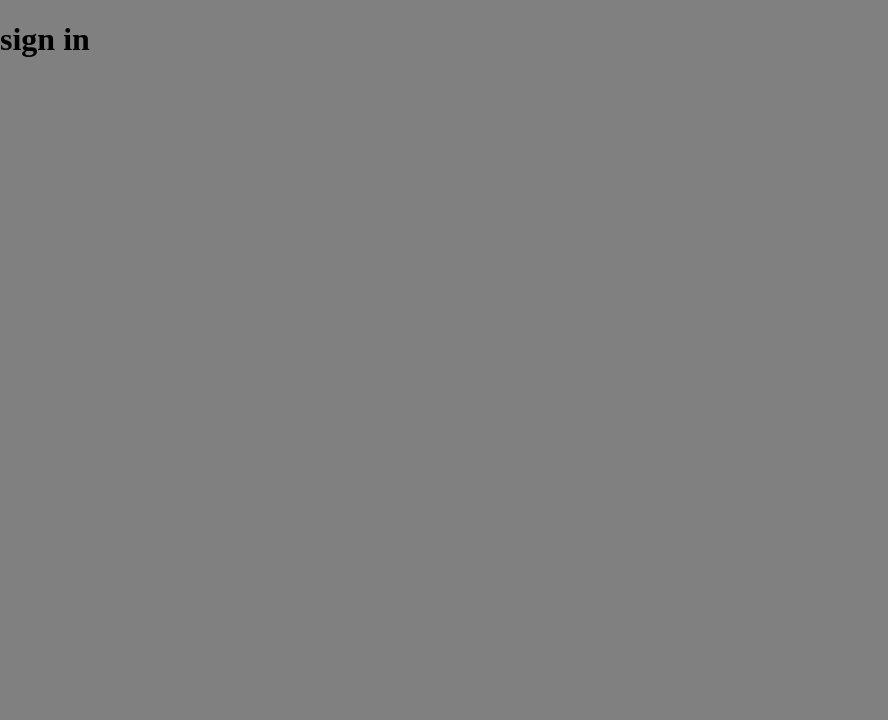
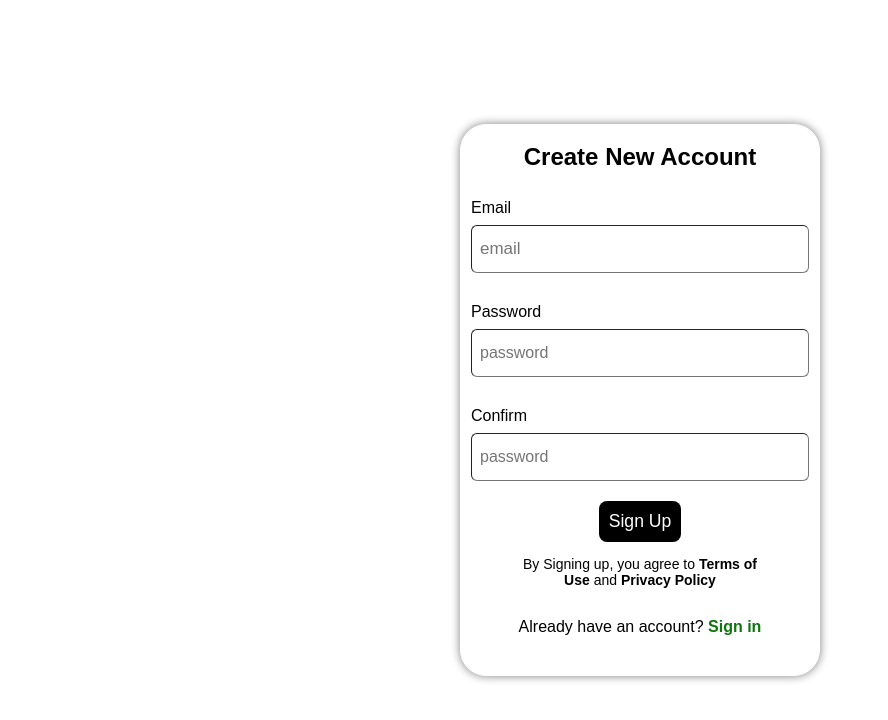
Before and after one commit to DhanushT7/Chat-Application, a React (Vite) app in the folder Frontend/: page /signup in a window 1280 px wide. Shown: the top 720 px of the page, without its empty margins (0-888 px from the left). Built offline with nearby package versions, Linux system fonts and the light colour scheme.

Commit message:
signup-1

```diff
--- a/Frontend/src/pages/signup/sign-up.css
+++ b/Frontend/src/pages/signup/sign-up.css
@@ -3,9 +3,179 @@ body{
 }
 
 .page-body{
-  background-color: grey;
   height:100vh;
   width:100%;
   margin:0;
   overflow:hidden;
+  display:flex;
+  align-items: center;
+  justify-content: center;
+  font-family:sans-serif;
 }
+
+.signup-box{
+  height:550px;
+  border-radius:26px;
+  background-color: rgb(255, 255, 255);
+
+  border:1px solid rgb(255, 254, 254);
+  box-shadow: 0 0 10px grey;
+}
+
+.new-account{
+  display:flex;
+  justify-content: center;
+  align-items: center;
+  margin:10px;
+  padding:8px;
+  font-size:1.5rem;
+  font-weight:600;
+}
+
+.user-input-box{
+  height:200px;
+  display:flex;
+  flex-direction:column;
+  align-items: center;
+  justify-content: space-around;
+}
+
+.email-box{
+  display:flex;
+  justify-content: space-between;
+  flex-direction: column;
+  padding:10px;
+  margin-bottom:10px;
+}
+
+.email{
+  width:320px;
+  height:30px;
+  margin-top:8px;
+  padding:8px;
+  border-radius: 6px;
+  border-width:1px;
+  font-size:16px;
+  font-size:17px;
+  outline:none;
+  transition:all 0.2s ease-in-out;
+}
+
+.email:hover{
+    box-shadow:1px 1px 5px 2px rgb(215, 214, 214);
+}
+
+.email:focus{
+  outline:1px solid rgb(29, 197, 29);
+  box-shadow:none;
+}
+
+.password-box{
+  display:flex;
+  justify-content: space-between;
+  flex-direction: column;
+  padding:10px;
+  margin-bottom:10px;
+
+}
+
+.password{
+  width:320px;
+  height:30px;
+  margin-top:8px;
+  padding:8px;
+  border-radius: 6px;
+  border-width:1px;
+  font-size:16px;
+  outline:none;
+  transition:all 0.2s ease-in-out;
+}
+
+.password:hover{
+  box-shadow:1px 1px 5px 2px rgb(215, 214, 214);
+}
+
+.password:focus{
+  outline:1px solid rgb(245, 30, 30);
+  box-shadow:none;
+
+}
+
+.confirm-pass-box{
+  display:flex;
+  justify-content: space-between;
+  flex-direction: column;
+  padding:10px;
+  margin-bottom:10px;
+
+}
+
+.confirm-password{
+  width:320px;
+  margin-top:8px;
+  height:30px;
+  padding:8px;
+  border-radius: 6px;
+  border-width:1px;
+  font-size:16px;
+  outline:none;
+  transition:all 0.2s ease-in-out;
+}
+
+.confirm-password:hover{
+  box-shadow:1px 1px 5px 2px rgb(192, 190, 190);
+}
+
+.confirm-password:focus{
+  outline:1px solid rgb(245, 30, 30);
+  box-shadow:none;
+}
+
+.signup-btn{
+  background-color: black;
+  color:white;
+  padding:10px;
+  font-size:1.1rem;
+  border:none;
+  border-radius:8px;
+  transition:all 0.2s ease-in-out;
+
+}
+
+.signup-btn:hover{
+  color:black;
+  background-color: white;
+  font-weight:600;
+  box-shadow: 0 0 5px grey;
+
+}
+
+.signup-btn:active{
+  background-color:rgb(69, 68, 68);
+  color:white;
+}
+
+.Terms-box{
+  width:250px;
+}
+
+.terms{
+  font-size:14px;
+  text-align: center;
+}
+
+.terms b{
+  color:rgb(0, 0, 0);
+}
+
+.terms b:hover{
+  text-decoration: underline;
+}
+
+.sign-in-option b{
+  color:rgb(15, 117, 15);
+}
+
+.sign-in-option b:hover{
+  text-decoration: underline;
+}
--- a/Frontend/src/pages/signup/signup.jsx
+++ b/Frontend/src/pages/signup/signup.jsx
@@ -2,7 +2,36 @@ import './sign-up.css'
 function Signup(){
   return(
     <div className="page-body">
-      <h1>sign in</h1>
+
+      <div className="signup-box">
+        <div className="new-account">Create New Account</div>
+
+        <div className="user-input-box">
+          <div className="email-box">
+            <label htmlFor="email">Email</label>
+            <input className="email" id="email" type="email" placeholder="email"></input>
+          </div>
+
+          <div className="password-box">
+            <label htmlFor="password">Password</label>
+            <input className="password" id="password" type="password" placeholder="password"></input>
+          </div>
+
+          <div className="confirm-pass-box">
+            <label htmlFor="conf-pass">Confirm</label>
+            <input className="confirm-password" id="conf-pass" type="password" placeholder="password"></input>
+          </div>
+
+          <button className="signup-btn">Sign Up</button>
+          <div className="Terms-box">
+            <p className="terms">By Signing up, you agree to <b>Terms of Use</b> and <b>Privacy Policy</b></p>
+          </div>
+
+          <div className="sign-in-option">
+            <p>Already have an account? <b>Sign in</b></p>
+          </div>
+        </div>
+      </div>
     </div>
   );
 }
```
